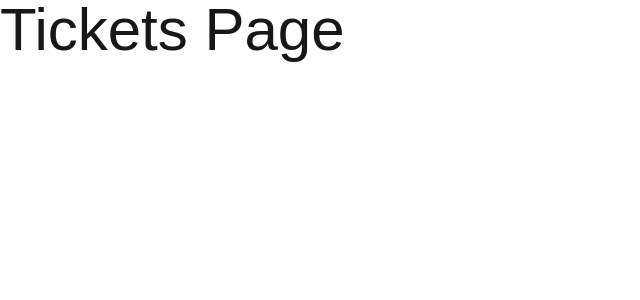
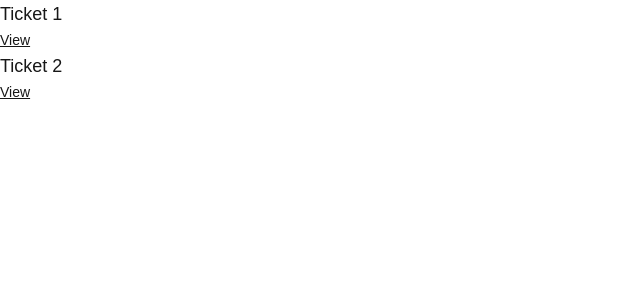
Before and after one commit to isaacrossi/the-road-to-next, a Next.js app: page /tickets in a window 1280 px wide. Shown: the top 300 px of the page, without its empty margins (0-640 px from the left). Built offline with nearby package versions, Linux system fonts and the light colour scheme.

Commit message:
Implement dynamic ticket routing and detail pages

```diff
--- a/src/app/page.tsx
+++ b/src/app/page.tsx
@@ -1,5 +1,12 @@
+import Link from "next/link";
+
 const HomePage = () => {
-  return <h2 className="text-6xl">Home Page</h2>;
+  return (
+    <div>
+      <h2 className="text-lg">Home Page</h2>
+      <Link href="/tickets">Go to tickets</Link>
+    </div>
+  );
 };
 
 export default HomePage;
--- a/src/app/tickets/[ticketId]/page.tsx
+++ b/src/app/tickets/[ticketId]/page.tsx
@@ -1,3 +1,5 @@
+import { initialTickets } from "@/src/data";
+
 type TicketPageProps = {
   params: Promise<{
     ticketId: string;
@@ -6,8 +8,18 @@
 
 const TicketPage = async ({ params }: TicketPageProps) => {
   const { ticketId } = await params;
+  const ticket = initialTickets.find((ticket) => ticket.id === ticketId);
 
-  return <h2 className="text-lg">TicketPage: {ticketId}</h2>;
+  if (!ticket) {
+    return <div>Ticket not found</div>;
+  }
+
+  return (
+    <div>
+      <h2 className="text-lg">{ticket?.title}</h2>
+      <p className="text-sm">{ticket?.content}</p>
+    </div>
+  );
 };
 
 export default TicketPage;
--- a/src/app/tickets/page.tsx
+++ b/src/app/tickets/page.tsx
@@ -1,5 +1,19 @@
+import Link from "next/link";
+import { initialTickets } from "@/src/data";
+
 const TicketsPage = () => {
-  return <h2 className="text-6xl">Tickets Page</h2>;
+  return (
+    <div>
+      {initialTickets.map((ticket) => (
+        <div key={ticket.id}>
+          <h2 className="text-lg">{ticket.title}</h2>
+          <Link href={`/tickets/${ticket.id}`} className="text-sm underline">
+            View{" "}
+          </Link>
+        </div>
+      ))}
+    </div>
+  );
 };
 
 export default TicketsPage;
--- /dev/null
+++ b/src/data.ts
@@ -0,0 +1,14 @@
+export const initialTickets = [
+  {
+    id: "1",
+    title: "Ticket 1",
+    content: "This is the first ticket",
+    status: "DONE",
+  },
+  {
+    id: "2",
+    title: "Ticket 2",
+    content: "This is the second ticket",
+    status: "OPEN",
+  },
+];
```
Also changed, not shown: 1 other file (tests, documents, lock files or other folders).
